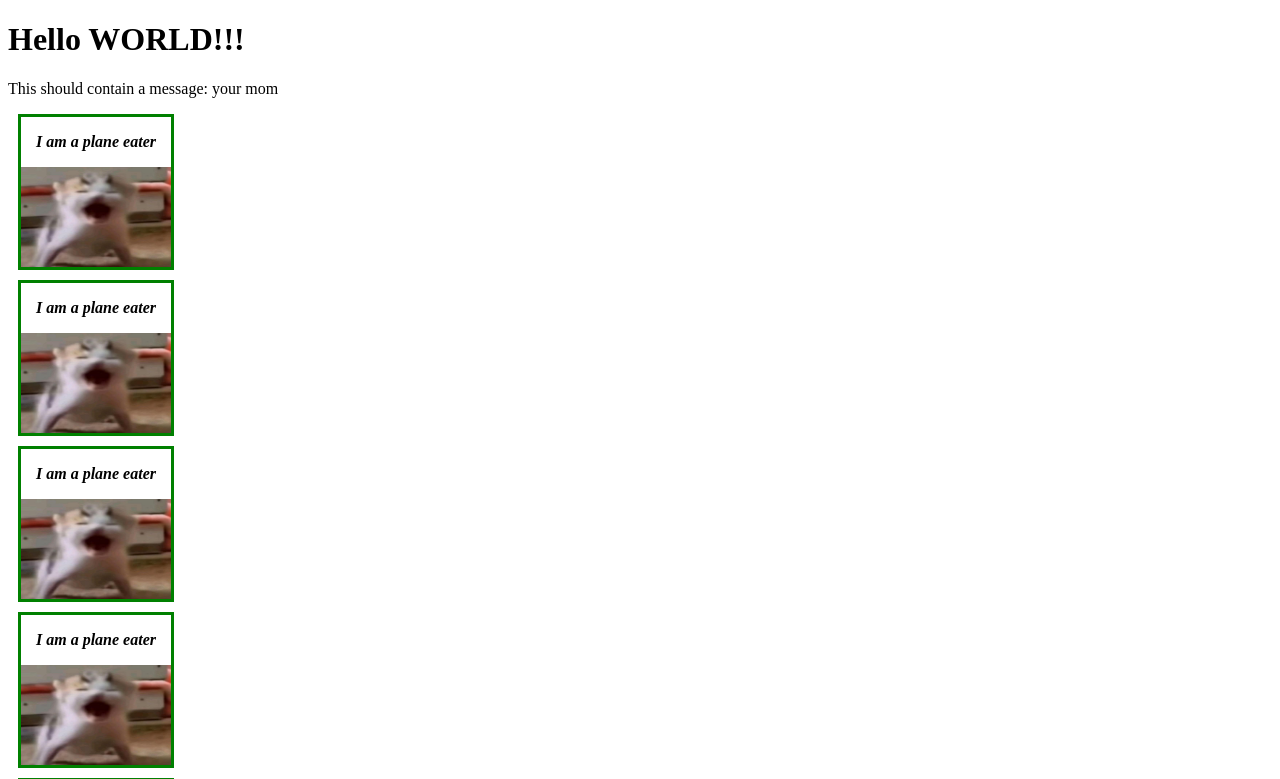
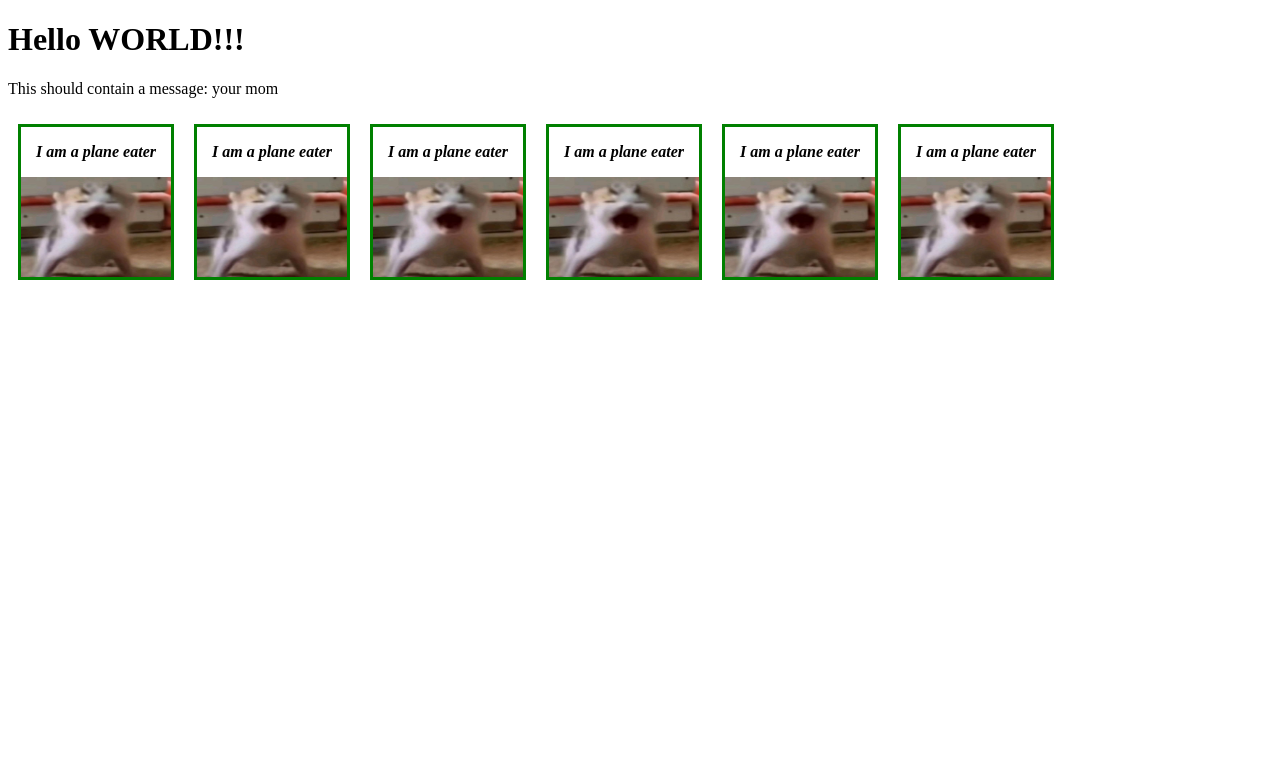
Before and after one commit to jademchog/Internship-Project-Analysis, a Vue app in the folder vue-project/: page / in a window 1280 px wide. Shown: the top 779 px of the page. Built offline with nearby package versions, Linux system fonts and the light colour scheme.

Commit message:
Made cats line up horizontally

```diff
--- a/vue-project/src/App.vue
+++ b/vue-project/src/App.vue
@@ -1,12 +1,14 @@
 <template>
   <h1>Hello WORLD!!!</h1>
   <p>This should contain a message: {{ message }} </p>
+  <div class="cat-boxes">
     <i-eat-planes/>
     <i-eat-planes/>
     <i-eat-planes/>
     <i-eat-planes/>
     <i-eat-planes/>
     <i-eat-planes/>
+  </div>
 </template>
 
 
@@ -22,5 +24,8 @@ export default {
 
 
 <style>
-
+.cat-boxes{
+  display: flex;
+  flex-wrap: wrap;
+}
 </style>
```
Lines whose indentation alone changed are shown as unchanged.
